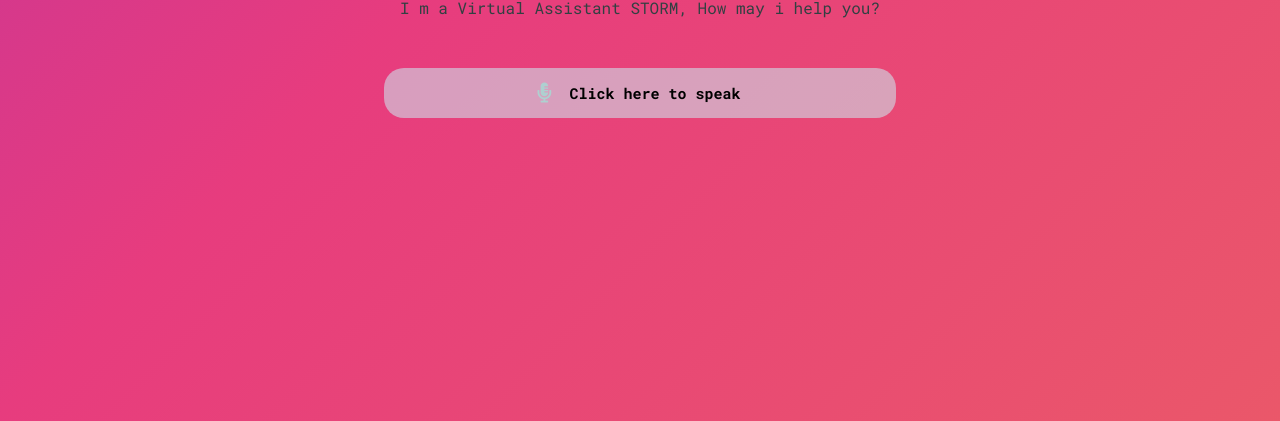
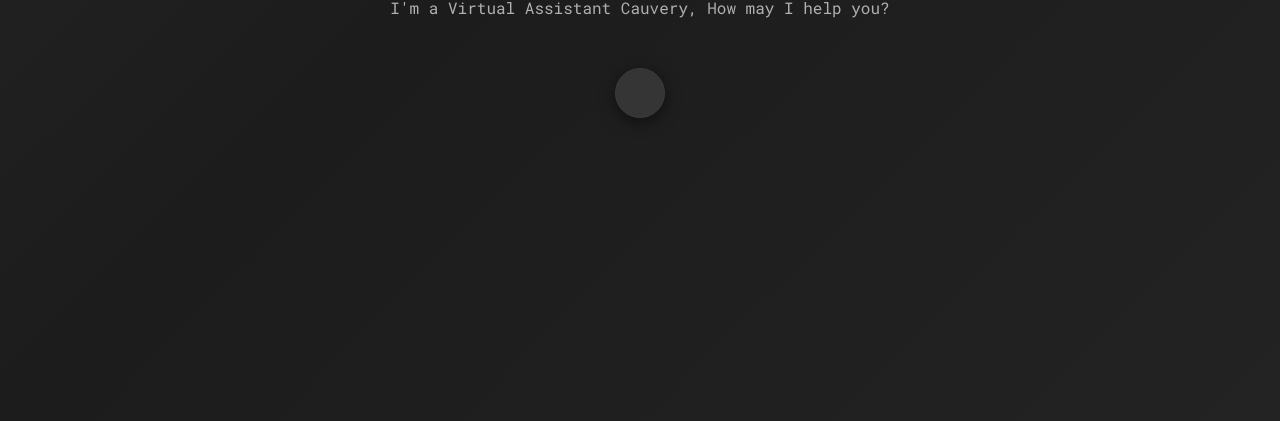
Before and after one commit to Hanok0007/my_works, a plain HTML site: page Own ChatBot/index.html in a window 1280 px wide. Shown: the part 379-800 px from the top of the page. Drawn offline with Linux system fonts and the light colour scheme.

Commit message:
error_corrected_3

```diff
--- a/Own ChatBot/index.html
+++ b/Own ChatBot/index.html
@@ -8,21 +8,38 @@
     <title>STORM - Virtual Assistant</title>
     <link rel="shortcut icon" href="img.png" type="image/x-icon">
     <link rel="stylesheet" href="style.css">
-    <link rel="stylesheet" href="https://cdnjs.cloudflare.com/ajax/libs/font-awesome/5.15.3/css/all.min.css">
-
 </head>
 
 <body>
     <section class="main">
         <div class="image-container">
             <div class="image">
+                <!-- You can insert an image here -->
+                <!-- <img src="storm.png" alt="STORM Virtual Assistant"> -->
             </div>
-            <h1>S T O R M</h1>
-            <p>I m a Virtual Assistant STORM, How may i help you?</p>
+            <h1>C A U V E R Y</h1>
+            <p>I'm a Virtual Assistant Cauvery, How may I help you?</p>
         </div>
         <div class="input">
-            <button class="talk"><i class="fas fa-microphone-alt"></i></button>
-            <h1 class="content"> Click here to speak</h1>
+            <button class="talk">
+                <svg
+    xmlns="http://www.w3.org/2000/svg"
+    width="24"
+    height="24"
+    viewBox="0 0 24 24"
+    fill="none"
+    stroke="currentColor"
+    stroke-width="2"
+    stroke-linecap="round"
+    stroke-linejoin="round">
+    <path d="M12 1C10.3431 1 9 2.34315 9 4V12C9 13.6569 10.3431 15 12 15C13.6569 15 15 13.6569 15 12V4C15 2.34315 13.6569 1 12 1Z" />
+    <path d="M19 10V12C19 15.866 15.866 19 12 19C8.13401 19 5 15.866 5 12V10" />
+    <line x1="12" y1="19" x2="12" y2="23" />
+    <line x1="8" y1="23" x2="16" y2="23" />
+</svg>
+
+            </button>
+            <h1 class="content">Click here to speak</h1>
         </div>
     </section>
     <script src="script.js"></script>
--- a/Own ChatBot/script.js
+++ b/Own ChatBot/script.js
@@ -25,7 +25,7 @@ function wishMe() {
 }
 
 window.addEventListener('load', () => {
-    speak("Initializing STORM...");
+    speak("Initializing Cauvery...");
     wishMe();
 });
 
--- a/Own ChatBot/style.css
+++ b/Own ChatBot/style.css
@@ -1,4 +1,5 @@
 @import url("https://fonts.googleapis.com/css2?family=Roboto+Mono:wght@100;200;300;400;500;600;700&display=swap");
+
 * {
     margin: 0;
     padding: 0;
@@ -14,12 +15,12 @@
     flex-direction: column;
     align-items: center;
     justify-content: center;
-    background: linear-gradient(-45deg, #ee7752, #e73c7e, #7623d5, #41a0ee);
+    background: linear-gradient(-45deg, #2b2b2b, #1c1c1c, #3a3a3a, #2f2f2f);
     background-size: 400% 400%;
     animation: gradient 15s ease infinite;
-  }
+}
 
-  @keyframes gradient {
+@keyframes gradient {
     0% {
       background-position: 0% 50%;
     }
@@ -29,7 +30,7 @@
     100% {
       background-position: 0% 50%;
     }
-  }
+}
 
 .main .image-container {
     padding: 10px;
@@ -45,30 +46,42 @@
 .main .image-container .image img {
     width: 350px;
     align-items: center;
+    filter: grayscale(100%);
 }
 
 .main .image-container h1 {
-    color: #00bcd4;
+    color: #e0e0e0;
     text-align: center;
     margin-bottom: 10px;
     font-size: 40px;
+    text-shadow: 2px 2px 8px rgba(255, 255, 255, 0.3);
 }
 
 .main .image-container p {
-    color: #324042;
+    color: #b0b0b0;
     text-align: center;
     margin-bottom: 40px;
 }
 
+/* Responsive and interactive button */
 .main .input {
     display: flex;
+    align-items: center;
     justify-content: center;
-    align-items: center;
-    width: 40vw;
+    width: 50px; /* Initial width */
     height: 50px;
-    border-radius: 20px;
-    background: rgb(202 253 255 / 50%);
+    border-radius: 50px; /* Initially rounded */
+    background: rgba(255, 255, 255, 0.1);
+    border: 1px solid #3a3a3a;
+    box-shadow: 0px 4px 15px rgba(0, 0, 0, 0.5);
     cursor: pointer;
+    overflow: hidden; /* Ensures the text doesn't overflow the button */
+    transition: width 0.4s ease, border-radius 0.4s ease;
+}
+
+.main .input:hover {
+    width: 250px; /* Expand the button on hover */
+    border-radius: 25px; /* Smoothly change to a pill shape */
 }
 
 .main .input .talk {
@@ -82,15 +95,24 @@
     align-items: center;
     font-size: 15px;
     cursor: pointer;
+    transition: color 0.3s ease;
 }
 
 .main .input .talk i {
     font-size: 20px;
-    color: #aed0d0;
+    color: #d0d0d0; /* Visible metallic color */
 }
 
+/* Hidden text that appears on hover */
 .main .input .content {
-    color: #000000;
+    color: #f5f5f5;
     font-size: 15px;
-    margin-right: 20px;
+    margin-left: 10px;
+    white-space: nowrap; /* Prevent text from wrapping */
+    opacity: 0;
+    transition: opacity 0.4s ease;
 }
+
+.main .input:hover .content {
+    opacity: 1; /* Fade in text on hover */
+}
```
Also changed, not shown: Text Hover Animation/index.html (+1 -1 lines), Own ChatBot/img.png (added).
